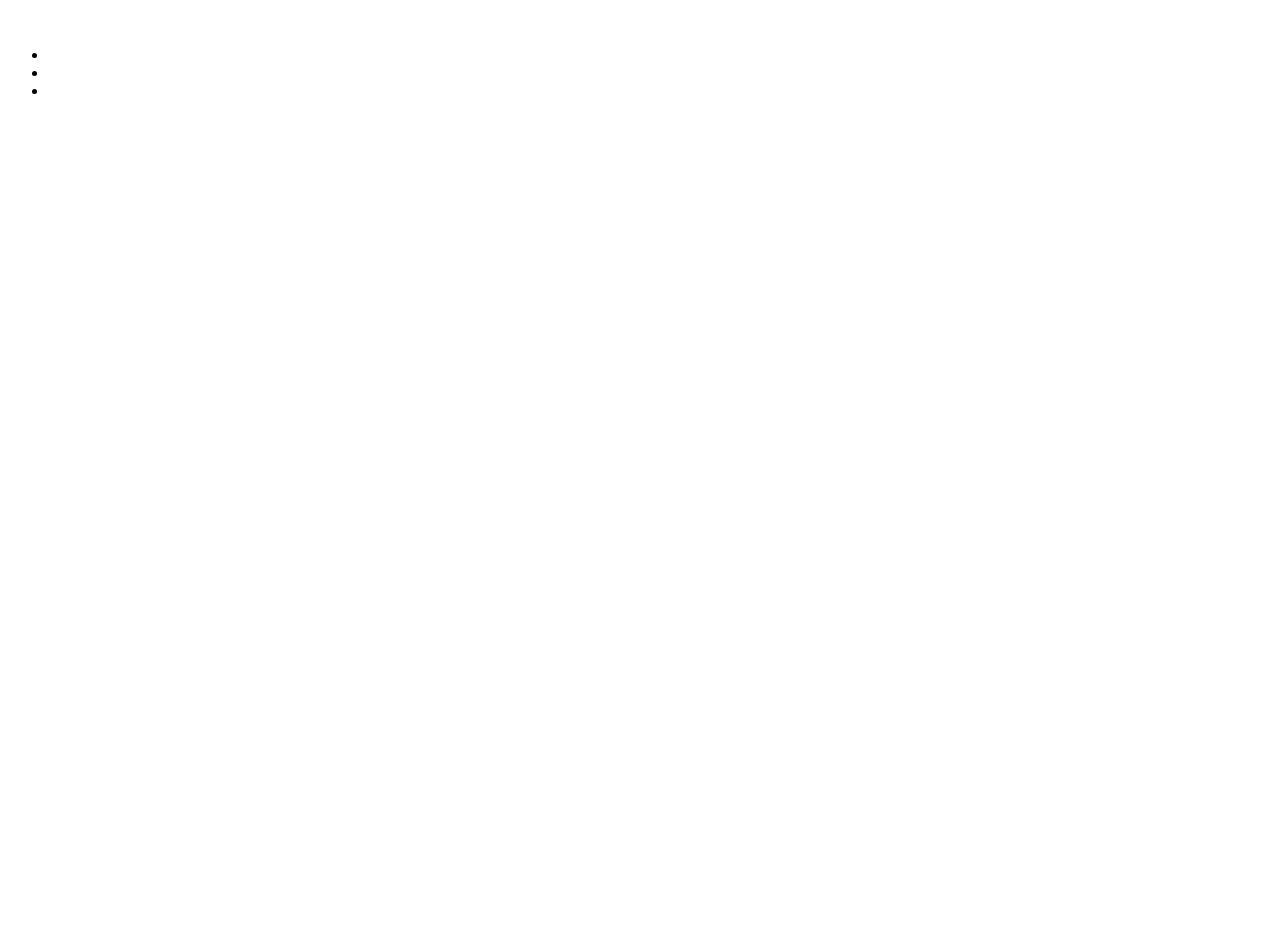
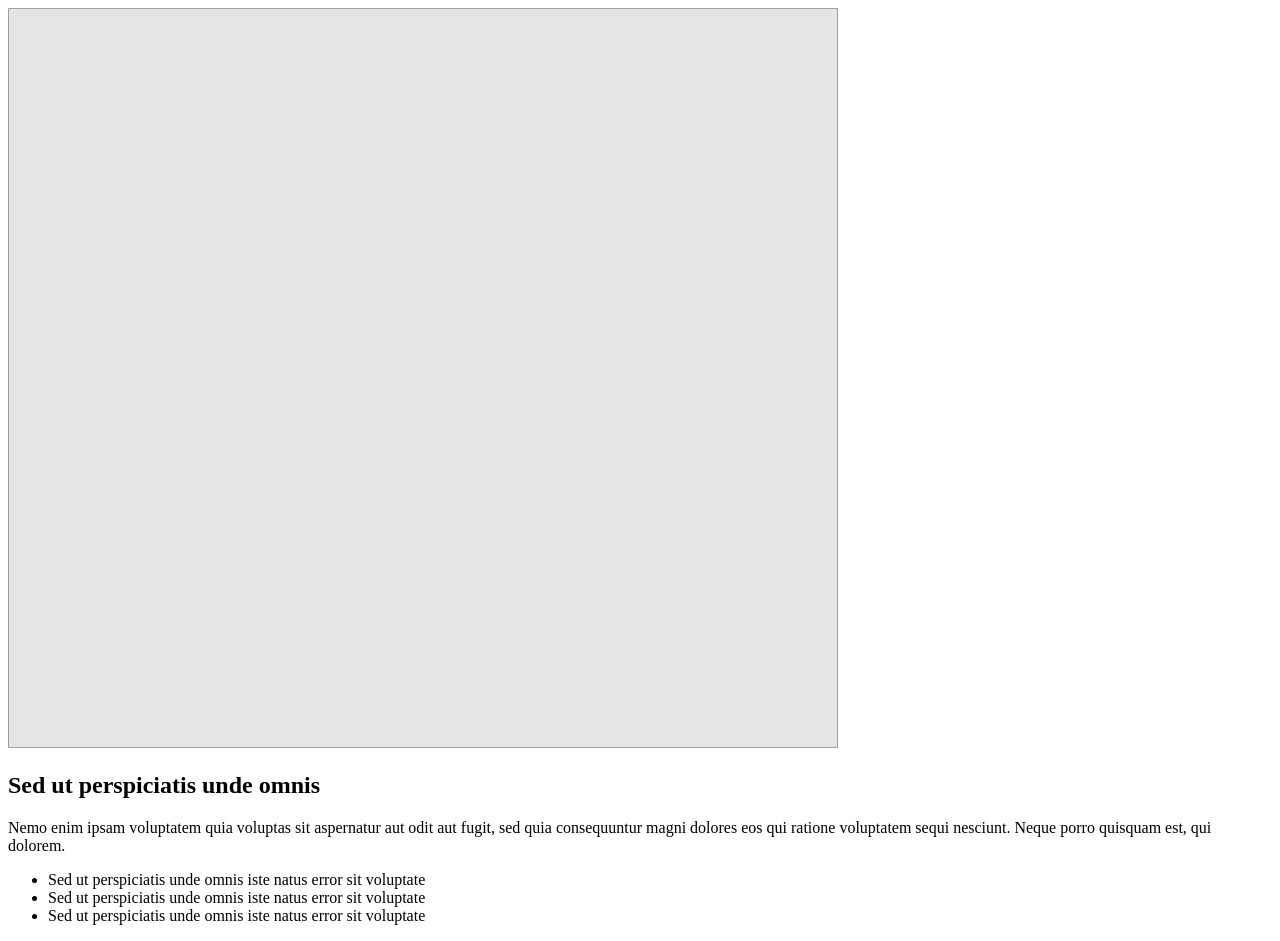
Before and after one commit to ViktoriiaTrostohon/webinar-2-page-2, a plain HTML site: page index.html in a window 1280 px wide. Before the commit the page ends 800 px from the top, so only its background shows below. Drawn offline with Linux system fonts and the light colour scheme.

Commit message:
Pictures
Added images from the template

```diff
--- a/index.html
+++ b/index.html
@@ -8,13 +8,13 @@
 </head>
 <body>
     <article>
-        <img src="" alt="">
-        <h1></h1>
-        <p></p>
+        <img src="./images/rectangle-blank.svg" alt="Amazing morning by the pool">
+        <h1>Sed ut perspiciatis unde omnis</h1>
+        <p>Nemo enim ipsam voluptatem quia voluptas sit aspernatur aut odit aut fugit, sed quia consequuntur magni dolores eos qui ratione voluptatem sequi nesciunt. Neque porro quisquam est, qui dolorem.</p>
         <ul>
-            <li></li>
-            <li></li>
-            <li></li>
+            <li>Sed ut perspiciatis unde omnis iste natus error sit voluptate</li>
+            <li>Sed ut perspiciatis unde omnis iste natus error sit voluptate</li>
+            <li>Sed ut perspiciatis unde omnis iste natus error sit voluptate</li>
         </ul>
     </article>
 </body>
```
Also changed, not shown: images/rectangle-blank.svg (added).
